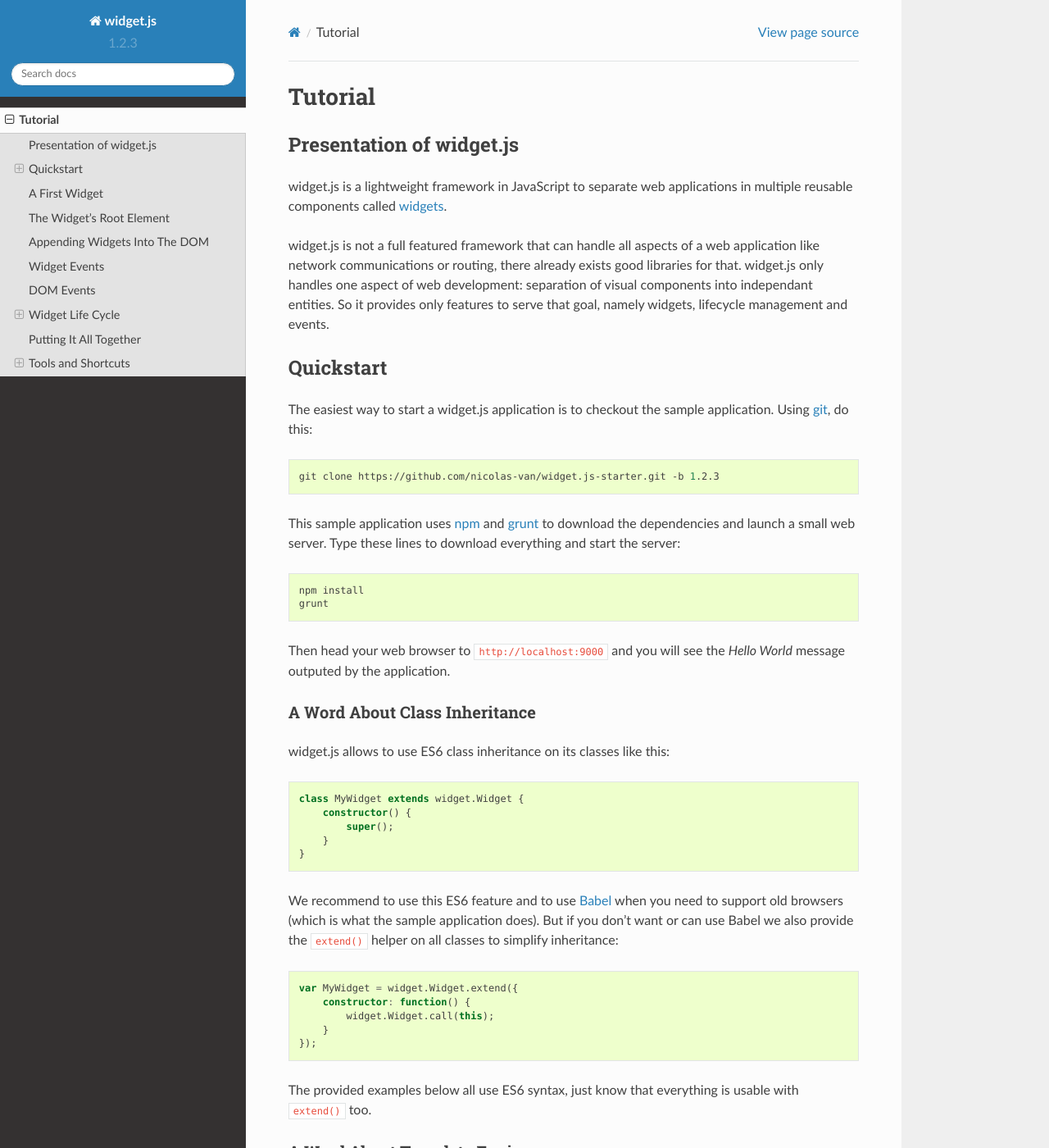
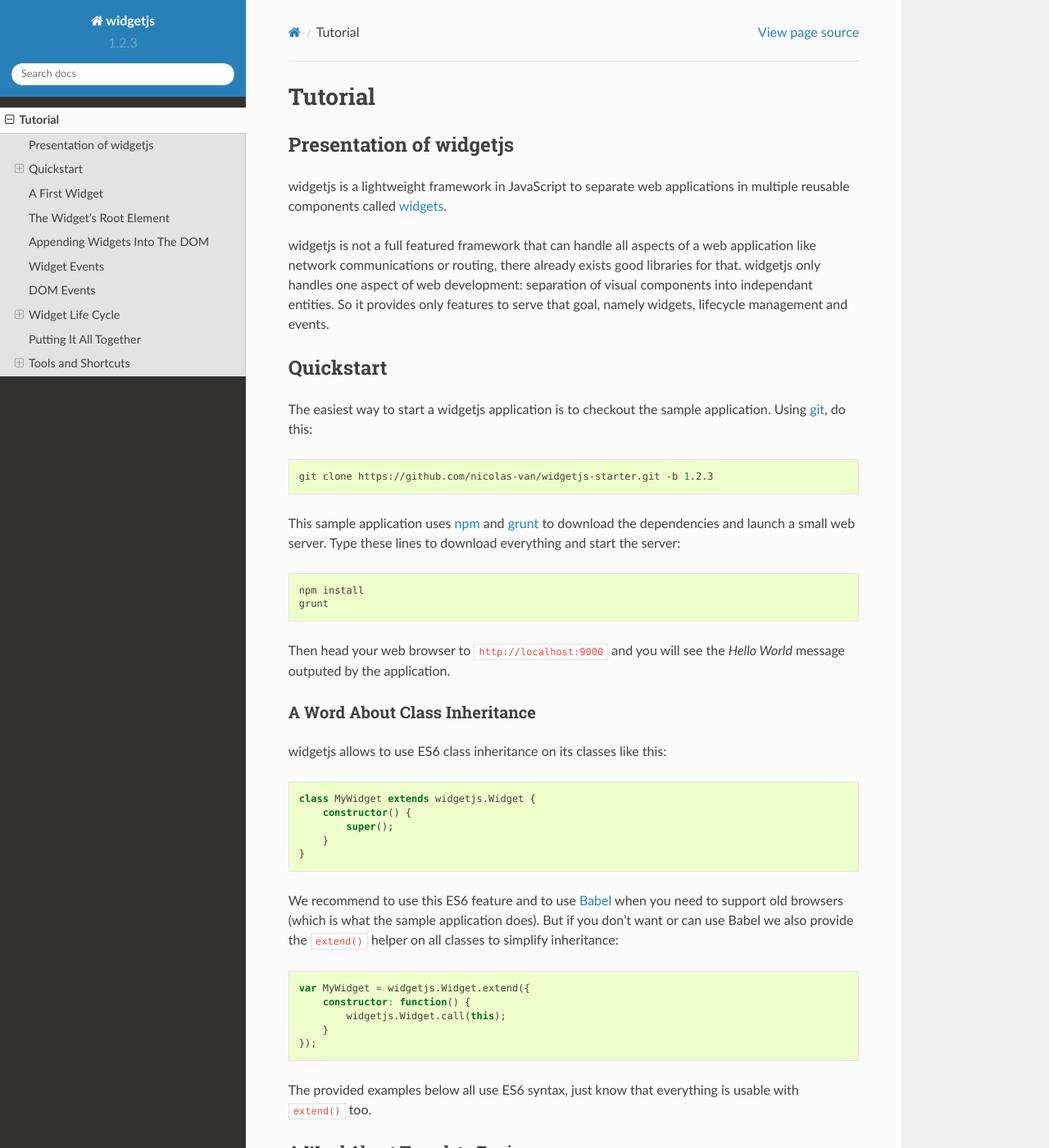
Before and after one commit to nicolas-van/widget.js, a Sphinx documentation site: the page built from docs/tutorial.rst, in a window 1280 px wide and 1400 px high. Shown: the whole window at 82% size. Built offline with Sphinx 7.4.7 and the Read the Docs theme 2.0.0, drawn with Linux system fonts in a browser that asks for light colours; some of the changed text lies outside the part shown.

Commit message:
Updated name of framework everywhere

```diff
--- a/docs/conf.py
+++ b/docs/conf.py
@@ -1,7 +1,7 @@
 #!/usr/bin/env python3
 # -*- coding: utf-8 -*-
 #
-# widget.js documentation build configuration file, created by
+# widgetjs documentation build configuration file, created by
 # sphinx-quickstart on Tue Aug 18 09:44:58 2015.
 #
 # This file is execfile()d with the current directory set to its
@@ -47,7 +47,7 @@
 master_doc = 'index'
 
 # General information about the project.
-project = 'widget.js'
+project = 'widgetjs'
 copyright = '2015, Nicolas Vanhoren'
 author = 'Nicolas Vanhoren'
 
@@ -223,7 +223,7 @@
 # (source start file, target name, title,
 #  author, documentclass [howto, manual, or own class]).
 latex_documents = [
-  (master_doc, 'widgetjs.tex', 'widget.js Documentation',
+  (master_doc, 'widgetjs.tex', 'widgetjs Documentation',
    'Nicolas Vanhoren', 'manual'),
 ]
 
@@ -253,7 +253,7 @@
 # One entry per manual page. List of tuples
 # (source start file, name, description, authors, manual section).
 man_pages = [
-    (master_doc, 'widgetjs', 'widget.js Documentation',
+    (master_doc, 'widgetjs', 'widgetjs Documentation',
      [author], 1)
 ]
 
@@ -267,7 +267,7 @@
 # (source start file, target name, title, author,
 #  dir menu entry, description, category)
 texinfo_documents = [
-  (master_doc, 'widgetjs', 'widget.js Documentation',
+  (master_doc, 'widgetjs', 'widgetjs Documentation',
    author, 'widgetjs', 'One line description of project.',
    'Miscellaneous'),
 ]
--- a/docs/index.rst
+++ b/docs/index.rst
@@ -1,8 +1,8 @@
 
-widget.js Documentation
+widgetjs Documentation
 ======================
 
-This is the documentation of widget.js_, the lightweight JavaScript widget framework.
+This is the documentation of widgetjs_, the lightweight JavaScript widget framework.
 
 .. _widget.js: http://widgetjs.neoname.eu
 
--- a/docs/tutorial.rst
+++ b/docs/tutorial.rst
@@ -2,29 +2,29 @@
 Tutorial
 ========
 
-Presentation of widget.js
+Presentation of widgetjs
 ------------------------
 
-widget.js is a lightweight framework in JavaScript to separate web applications in multiple reusable components called
+widgetjs is a lightweight framework in JavaScript to separate web applications in multiple reusable components called
 widgets_.
 
 .. _widgets: https://en.wikipedia.org/wiki/Widget_(GUI)
 
-widget.js is not a full featured framework that can handle all aspects of a web application like network communications
-or routing, there already exists good libraries for that. widget.js only handles one aspect of web development:
+widgetjs is not a full featured framework that can handle all aspects of a web application like network communications
+or routing, there already exists good libraries for that. widgetjs only handles one aspect of web development:
 separation of visual components into independant entities. So it provides only features to serve that goal, namely
 widgets, lifecycle management and events.
 
 Quickstart
 ----------
 
-The easiest way to start a widget.js application is to checkout the sample application. Using git_, do this:
+The easiest way to start a widgetjs application is to checkout the sample application. Using git_, do this:
 
 .. _git: https://git-scm.com/
 
 .. code-block:: bash
 
-    git clone https://github.com/nicolas-van/widget.js-starter.git -b 1.2.3
+    git clone https://github.com/nicolas-van/widgetjs-starter.git -b 1.2.3
 
 This sample application uses npm_ and grunt_ to download the dependencies and launch a small web server. Type
 these lines to download everything and start the server:
@@ -43,11 +43,11 @@
 A Word About Class Inheritance
 ##############################
 
-widget.js allows to use ES6 class inheritance on its classes like this:
+widgetjs allows to use ES6 class inheritance on its classes like this:
 
 .. code-block:: javascript
 
-    class MyWidget extends widget.Widget {
+    class MyWidget extends widgetjs.Widget {
         constructor() {
             super();
         }
@@ -61,9 +61,9 @@
 
 .. code-block:: javascript
 
-    var MyWidget = widget.Widget.extend({
+    var MyWidget = widgetjs.Widget.extend({
         constructor: function() {
-            widget.Widget.call(this);
+            widgetjs.Widget.call(this);
         }
     });
 
@@ -72,7 +72,7 @@
 A Word About Template Engines
 #############################
 
-widget.js is a lightweight framework. As such, it doesn't impose a particular template engine to render HTML. The
+widgetjs is a lightweight framework. As such, it doesn't impose a particular template engine to render HTML. The
 sample application uses Nunjucks_ from Mozilla as it is a high quality and full featured template engine in JavaScript,
 but you are free to replace it by any other template engine.
 
@@ -85,14 +85,14 @@
 
 .. code-block:: javascript
 
-    myapp.Widget1 = class Widget1 extends widget.Widget {
+    myapp.Widget1 = class Widget1 extends widgetjs.Widget {
         constructor() {
             super();
             this.el.innerHTML = nunjucks.render('widget1.html');
         }
     }
 
-We can see that ``Widget1`` is a simple subclass of ``widget.Widget``. It overrides the constructor to add some HTML
+We can see that ``Widget1`` is a simple subclass of ``widgetjs.Widget``. It overrides the constructor to add some HTML
 to the root element of the widget, ``this.el``. In this example that HTML is rendered using Nunjucks (the
 ``widget1.html`` file is located in the ``views`` folder).
 
@@ -116,7 +116,7 @@
 
 .. code-block:: javascript
 
-    class MyWidget extends widget.Widget {
+    class MyWidget extends widgetjs.Widget {
         constructor() {
             super();
             this.el.innerHTML = "<p>Hi, I'm a widget!</p>";
@@ -132,7 +132,7 @@
 
 .. code-block:: javascript
 
-    class MyWidget extends widget.Widget {
+    class MyWidget extends widgetjs.Widget {
         get tagName() { return "span"; }
         get className() { return "mywidget"; }
         get attributes() { return {"style": "display: block"}; }
@@ -155,7 +155,7 @@
 
 .. code-block:: javascript
 
-    class MyWidget extends widget.Widget {
+    class MyWidget extends widgetjs.Widget {
         constructor() {
             super();
             this.el.innerHTML = "<p>Hi, I'm a widget!</p>";
@@ -174,12 +174,12 @@
 * ``detach()`` (this one removes the widget from the DOM)
 
 .. warning:: It is not recommended to directly alter the placement of the root element by using ``el``. Doing so will
-    disable some of widget.js's features that will be explained later.
+    disable some of widgetjs's features that will be explained later.
 
 Widget Events
 -------------
 
-Events is one of the main features of widget.js, and an incredibly useful tool in all modern UI libraries. Widget events
+Events is one of the main features of widgetjs, and an incredibly useful tool in all modern UI libraries. Widget events
 are separate from DOM events like ``click`` or ``submit``. They are used to define your own custom events. Example:
 
 .. code-block:: javascript
@@ -211,12 +211,12 @@
         "someOtherEvent": function() { ... },
     });
 
-.. seealso:: If you want to use events outside of widgets you can use the ``widget.EventDispatcher`` class.
+.. seealso:: If you want to use events outside of widgets you can use the ``widgetjs.EventDispatcher`` class.
 
 DOM Events
 ----------
 
-While it is perfectly feasible to call ``addEventListener()`` on the root element accessed using ``el``, widget.js
+While it is perfectly feasible to call ``addEventListener()`` on the root element accessed using ``el``, widgetjs
 provides an easier way to listen to those DOM events:
 
 .. code-block:: javascript
@@ -249,7 +249,7 @@
 
 .. code-block:: javascript
 
-    var x = new widget.Widget();
+    var x = new widgetjs.Widget();
     x.appendTo(document.body);
     x.destroy();
     // the root element of x has been removed from the DOM
@@ -273,13 +273,13 @@
 
 .. code-block:: javascript
 
-    class MyWidget1 extends widget.Widget {
+    class MyWidget1 extends widgetjs.Widget {
         constructor() {
             super();
             this.otherWidget = new MyWidget2().appendTo(this.el);
         }
     }
-    class MyWidget2 extends widget.Widget {
+    class MyWidget2 extends widgetjs.Widget {
         // another widget
     }
     var x = new MyWidget1().appendTo(document.body);
@@ -305,12 +305,12 @@
 other widgets. When relationship are correctly defined, whenever you destroy a widget all the widgets it created will
 be destroyed. By extension all ressources that were directly or indirectly reserved by that widget will also be freed.
 
-.. seealso:: If you want to use life cycle management outside of widgets you can use the ``widget.LifeCycle`` class.
+.. seealso:: If you want to use life cycle management outside of widgets you can use the ``widgetjs.LifeCycle`` class.
 
 Putting It All Together
 -----------------------
 
-widget.js is just a toolbox that gives some indications on how to define good components. It is still necessary to use
+widgetjs is just a toolbox that gives some indications on how to define good components. It is still necessary to use
 common sense and good practices to create scalable and maintainable applications.
 
 Widgets should be considered as black boxes from the outside. A widget's HTML should only be modified by that same
@@ -322,7 +322,7 @@
 
 .. code-block:: javascript
 
-    class MyWidget extends widget.Widget {
+    class MyWidget extends widgetjs.Widget {
         constructor() {
             super();
             this.on("dom:submit form", this.formSubmit);
@@ -344,7 +344,7 @@
 Tools and Shortcuts
 -------------------
 
-The previous parts of this tutorial presented the main features of widget.js, but there are still many shortcuts that
+The previous parts of this tutorial presented the main features of widgetjs, but there are still many shortcuts that
 can be used to reduce the amount of code:
 
 Ready
@@ -354,7 +354,7 @@
 
 .. code-block:: javascript
 
-    widget.ready(function() {
+    widgetjs.ready(function() {
         // put some code
     });
 
--- a/package.json
+++ b/package.json
@@ -1,8 +1,8 @@
 {
   "name": "widgetjs",
   "version": "1.2.3",
-  "description": "widget.js framework",
-  "main": "dist/widget.bundle.js",
+  "description": "widgetjs framework",
+  "main": "dist/widgetjs.bundle.js",
   "author": "Nicolas Vanhoren",
   "license": "MIT",
   "keywords": [
@@ -14,7 +14,7 @@
     "url": "git://github.com/nicolas-van/widget.js.git"
   },
   "files": [
-    "dist/widget.bundle.js"
+    "dist/widgetjs.bundle.js"
   ],
   "scripts": {
     "build": "webpack",
```
Also changed, not shown: other parts of docs/tutorial.rst (+1 -1 lines), Gruntfile.js (deleted, +0 -52 lines), README.md (+7 -7 lines).
